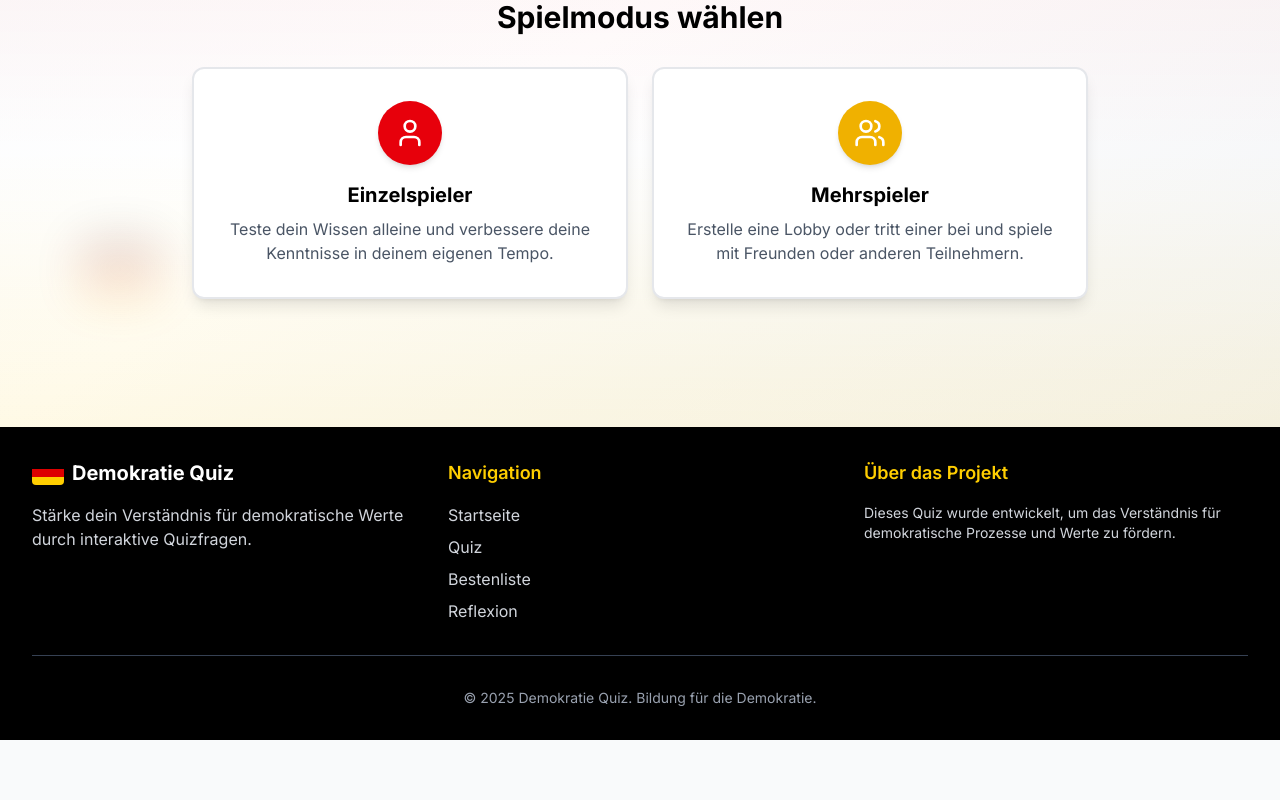
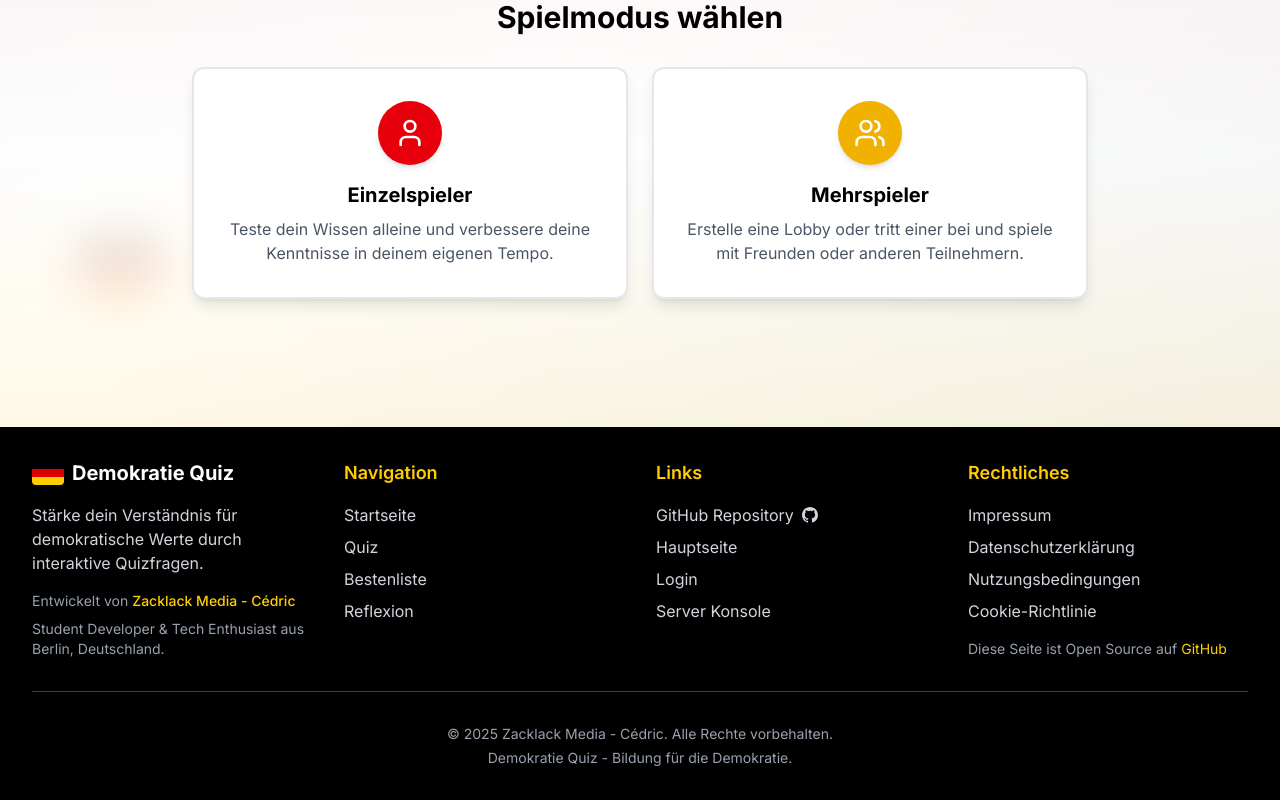
Before and after one commit to Zzackllack/Democratic-Politics-Quiz, a Next.js app in the folder applications/frontend/: page / in a window 1280 px wide. Shown: the part 464-1264 px from the top of the page. Before the commit the page ends 1204 px from the top, so only its background shows below. Built offline with nearby package versions, Linux system fonts and the light colour scheme.

Commit message:
Refactor Layout component: enhance footer with legal links, improve navigation structure, and update branding information

```diff
--- a/applications/frontend/src/components/Layout.tsx
+++ b/applications/frontend/src/components/Layout.tsx
@@ -35,12 +35,12 @@
           <nav className="max-w-7xl mx-auto px-4 sm:px-6 lg:px-8">
             <div className="flex justify-between items-center h-16">
               <div className="flex items-center space-x-4">
+                <div className="w-8 h-6 german-stripes rounded shadow-sm" />
                 <Link
                   href="/"
-                  className="flex items-center space-x-2 text-xl font-bold text-german-black hover:text-german-red transition-colors"
+                  className="text-xl font-bold text-german-black hover:text-german-red transition-colors"
                 >
-                  <div className="w-8 h-6 german-stripes rounded" />
-                  <span>Demokratie Quiz</span>
+                  Demokratie Quiz
                 </Link>
               </div>
               <MobileMenu />
@@ -88,15 +88,22 @@
         <main className="flex-1">{children}</main>
         <footer className="bg-german-black text-white py-8">
           <div className="max-w-7xl mx-auto px-4 sm:px-6 lg:px-8">
-            <div className="grid grid-cols-1 md:grid-cols-3 gap-8">
+            <div className="grid grid-cols-1 md:grid-cols-4 gap-8">
               <div>
                 <div className="flex items-center space-x-2 mb-4">
                   <div className="w-8 h-6 german-stripes rounded" />
                   <span className="text-xl font-bold">Demokratie Quiz</span>
                 </div>
-                <p className="text-gray-300">
+                <p className="text-gray-300 mb-4">
                   Stärke dein Verständnis für demokratische Werte durch interaktive Quizfragen.
                 </p>
+                <div className="text-sm text-gray-400">
+                  <p className="mb-2">
+                    Entwickelt von{" "}
+                    <span className="text-german-gold font-medium">Zacklack Media - Cédric</span>
+                  </p>
+                  <p>Student Developer & Tech Enthusiast aus Berlin, Deutschland.</p>
+                </div>
               </div>
               <div>
                 <h3 className="text-lg font-semibold mb-4 text-german-gold">Navigation</h3>
@@ -136,15 +143,107 @@
                 </ul>
               </div>
               <div>
-                <h3 className="text-lg font-semibold mb-4 text-german-gold">Über das Projekt</h3>
-                <p className="text-gray-300 text-sm">
-                  Dieses Quiz wurde entwickelt, um das Verständnis für demokratische Prozesse und
-                  Werte zu fördern.
-                </p>
+                <h3 className="text-lg font-semibold mb-4 text-german-gold">Links</h3>
+                <ul className="space-y-2">
+                  <li>
+                    <a
+                      href="https://github.com/zzackllack/democratic-politics-quiz"
+                      target="_blank"
+                      rel="noopener noreferrer"
+                      className="text-gray-300 hover:text-german-gold transition-colors flex items-center space-x-2"
+                    >
+                      <span>GitHub Repository</span>
+                      <svg className="w-4 h-4" fill="currentColor" viewBox="0 0 24 24">
+                        <path d="M12 0C5.374 0 0 5.373 0 12 0 17.302 3.438 21.8 8.207 23.387c.599.111.793-.261.793-.577v-2.234c-3.338.726-4.033-1.416-4.033-1.416-.546-1.387-1.333-1.756-1.333-1.756-1.089-.745.083-.729.083-.729 1.205.084 1.839 1.237 1.839 1.237 1.07 1.834 2.807 1.304 3.492.997.107-.775.418-1.305.762-1.604-2.665-.305-5.467-1.334-5.467-5.931 0-1.311.469-2.381 1.236-3.221-.124-.303-.535-1.524.117-3.176 0 0 1.008-.322 3.301 1.23A11.509 11.509 0 0112 5.803c1.02.005 2.047.138 3.006.404 2.291-1.552 3.297-1.23 3.297-1.23.653 1.653.242 2.874.118 3.176.77.84 1.235 1.911 1.235 3.221 0 4.609-2.807 5.624-5.479 5.921.43.372.823 1.102.823 2.222v3.293c0 .319.192.694.801.576C20.566 21.797 24 17.3 24 12c0-6.627-5.373-12-12-12z" />
+                      </svg>
+                    </a>
+                  </li>
+                  <li>
+                    <a
+                      href="https://zacklack.de"
+                      target="_blank"
+                      rel="noopener noreferrer"
+                      className="text-gray-300 hover:text-german-gold transition-colors"
+                    >
+                      Hauptseite
+                    </a>
+                  </li>
+                  <li>
+                    <a
+                      href="https://privat.zacklack.de"
+                      target="_blank"
+                      rel="noopener noreferrer"
+                      className="text-gray-300 hover:text-german-gold transition-colors"
+                    >
+                      Login
+                    </a>
+                  </li>
+                  <li>
+                    <a
+                      href="https://dash.zacklack.de"
+                      target="_blank"
+                      rel="noopener noreferrer"
+                      className="text-gray-300 hover:text-german-gold transition-colors"
+                    >
+                      Server Konsole
+                    </a>
+                  </li>
+                </ul>
+              </div>
+              <div>
+                <h3 className="text-lg font-semibold mb-4 text-german-gold">Rechtliches</h3>
+                <ul className="space-y-2">
+                  <li>
+                    <a
+                      href="https://legal.zacklack.de/impressum/"
+                      className="text-gray-300 hover:text-german-gold transition-colors"
+                    >
+                      Impressum
+                    </a>
+                  </li>
+                  <li>
+                    <a
+                      href="https://legal.zacklack.de/datenschutz/"
+                      className="text-gray-300 hover:text-german-gold transition-colors"
+                    >
+                      Datenschutzerklärung
+                    </a>
+                  </li>
+                  <li>
+                    <a
+                      href="https://legal.zacklack.de/nutzungsbedingungen/"
+                      className="text-gray-300 hover:text-german-gold transition-colors"
+                    >
+                      Nutzungsbedingungen
+                    </a>
+                  </li>
+                  <li>
+                    <a
+                      href="https://legal.zacklack.de/cookies/"
+                      className="text-gray-300 hover:text-german-gold transition-colors"
+                    >
+                      Cookie-Richtlinie
+                    </a>
+                  </li>
+                </ul>
+                <div className="mt-4 text-sm text-gray-400">
+                  <p>
+                    Diese Seite ist Open Source auf{" "}
+                    <a
+                      href="https://github.com/zzackllack/democratic-politics-quiz"
+                      target="_blank"
+                      rel="noopener noreferrer"
+                      className="text-german-gold hover:underline"
+                    >
+                      GitHub
+                    </a>
+                  </p>
+                </div>
               </div>
             </div>
             <div className="border-t border-gray-700 mt-8 pt-8 text-center text-gray-400 text-sm">
-              <p>&copy; 2025 Demokratie Quiz. Bildung für die Demokratie.</p>
+              <p>&copy; 2025 Zacklack Media - Cédric. Alle Rechte vorbehalten.</p>
+              <p className="mt-1">Demokratie Quiz - Bildung für die Demokratie.</p>
             </div>
           </div>
         </footer>
```
